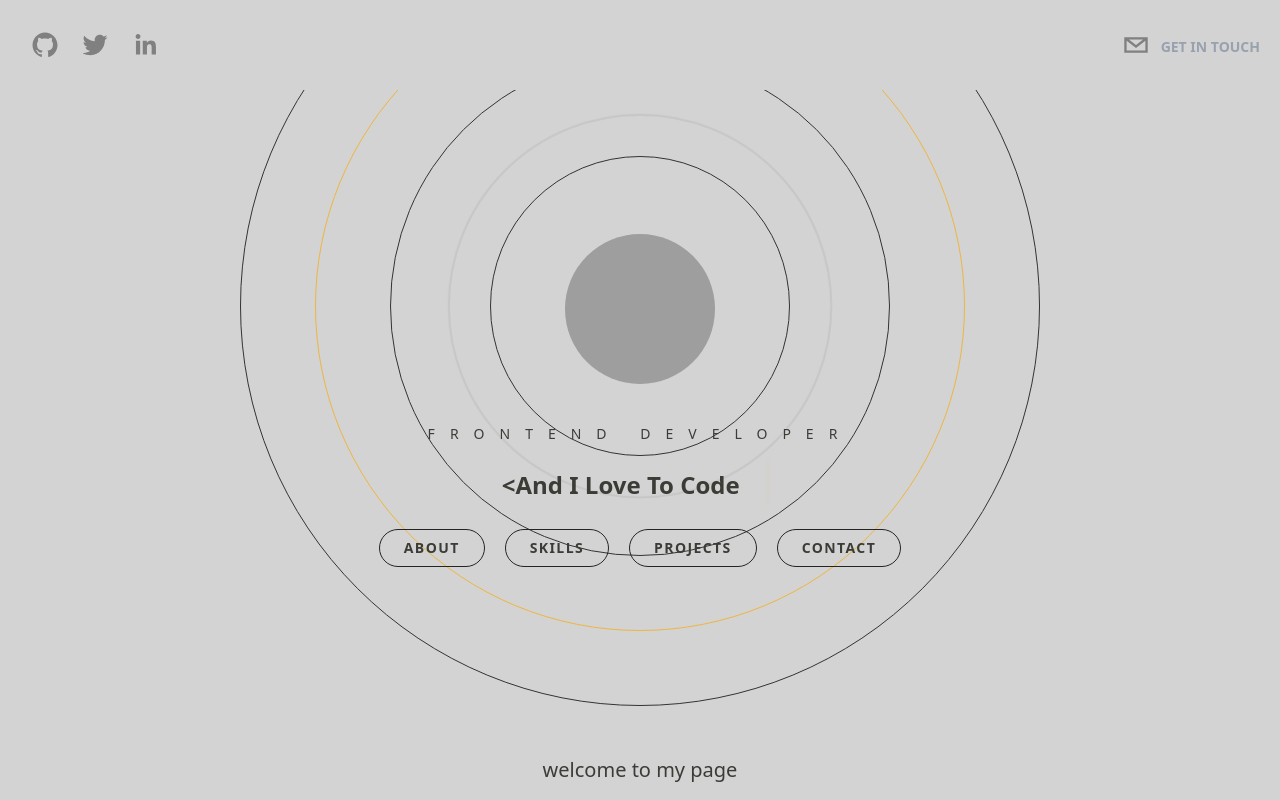
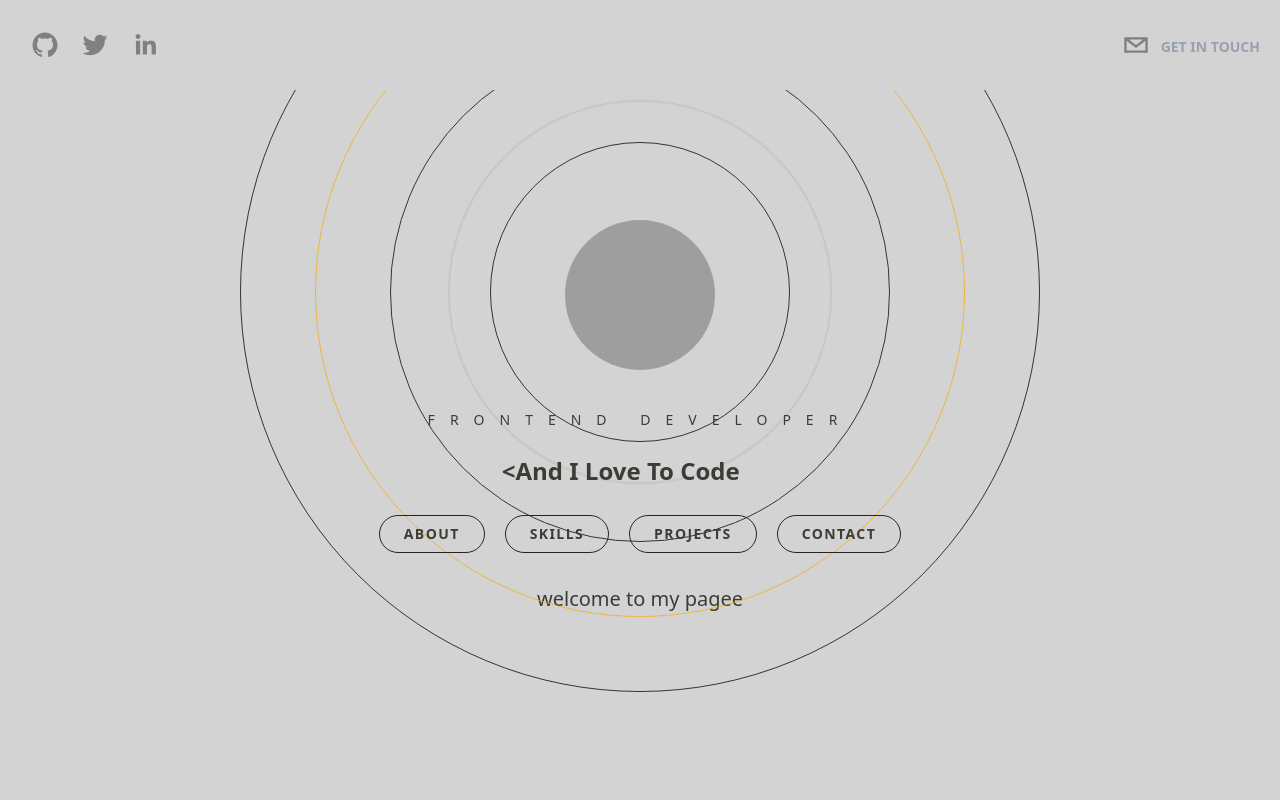
Before and after one commit to jomilojuuuu/portfolio, a Next.js app: page / in a window 1280 px wide. Built offline with nearby package versions, Linux system fonts and the light colour scheme; grey boxes are pictures that could not be loaded.

Commit message:
fix: correct typo in Hero component welcome message

```diff
--- a/components/Hero.tsx
+++ b/components/Hero.tsx
@@ -64,10 +64,10 @@ function Hero() {
         transition={{
           duration: 1.5,
         }}
-        className="absolute bottom-4 snap-end snap"
+        className="bottom-4 snap-end snap"
       >
         <h2 className="text-sm md:text-xl text-[#3B3C36]">
-          welcome to my page
+          welcome to my pagee
         </h2>
       </motion.div>
     </div>
```
